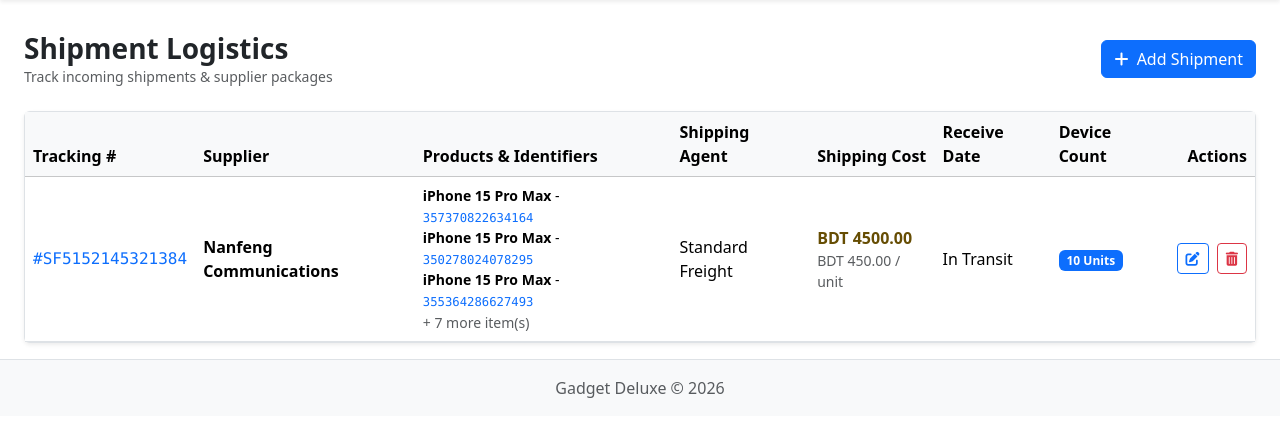
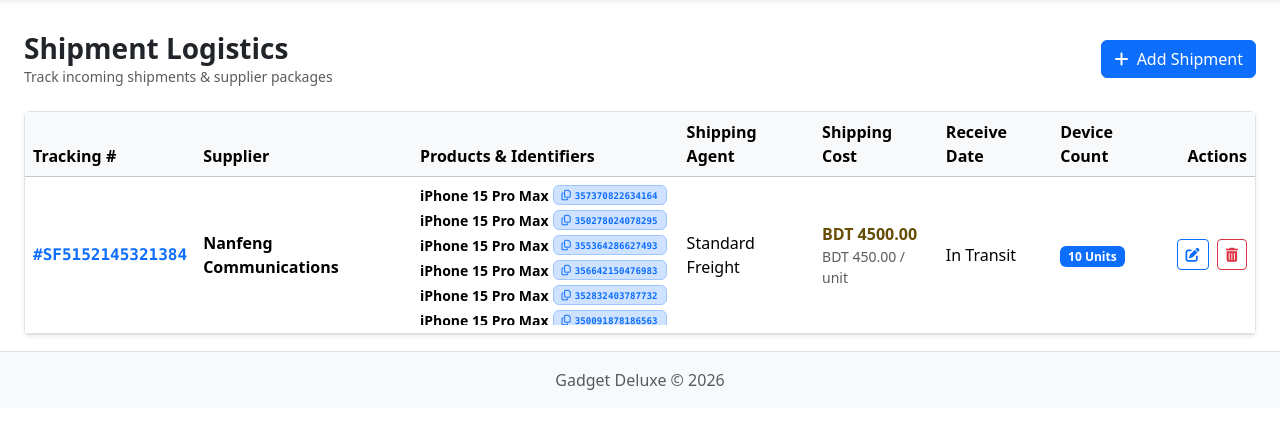
Before and after one commit to jubaerkhan49/gadget-deluxe, a Django app: page /shipments/ in a window 1280 px wide; the page is wider, and only the part inside the window is pictured. Shown: the part 105-542 px from the top of that part. Run offline with Django 5.2, Linux system fonts and the light colour scheme; a user stored in the database is signed in; data comes from the database, SQL or seed files in the repository; parts of the project's set-up code (start-up, migrations or seed data) failed here and were passed over; some libraries are stand-ins or nearby versions.

Commit message:
Allow row click to edit shipment, display all IMEIs in shipment table, and enable click to copy IMEI

```diff
--- a/backend/templates/shipments/list.html
+++ b/backend/templates/shipments/list.html
@@ -12,6 +12,42 @@
         <i class="fa-solid fa-plus me-1"></i> Add Shipment
     </button>
 </div>
+
+<style>
+.shipment-row {
+    cursor: pointer;
+    transition: background-color 0.15s ease-in-out;
+}
+.shipment-row:hover {
+    background-color: rgba(var(--bs-primary-rgb), 0.05) !important;
+}
+.copy-imei-badge {
+    cursor: pointer;
+    transition: all 0.2s ease;
+    user-select: none;
+    display: inline-flex;
+    align-items: center;
+}
+.copy-imei-badge:hover {
+    background-color: var(--bs-primary) !important;
+    color: #fff !important;
+    border-color: var(--bs-primary) !important;
+    transform: translateY(-1px);
+    box-shadow: 0 2px 4px rgba(0,0,0,0.1);
+}
+.copy-imei-badge:hover code,
+.copy-imei-badge:hover i {
+    color: #fff !important;
+}
+.copy-imei-badge:active {
+    transform: scale(0.96);
+}
+.devices-scroll-container {
+    max-height: 140px;
+    overflow-y: auto;
+    scrollbar-width: thin;
+}
+</style>
 
 <div class="card border shadow-sm">
     <div class="table-responsive">
@@ -30,22 +66,27 @@
             </thead>
             <tbody>
                 {% for shipment in shipments %}
-                <tr>
-                    <td><code class="text-primary fs-6">#{{ shipment.tracking_number }}</code></td>
+                <tr class="shipment-row" data-bs-toggle="modal" data-bs-target="#editShipmentModal{{ shipment.id }}" title="Click row to edit shipment">
+                    <td><code class="text-primary fs-6 fw-bold">#{{ shipment.tracking_number }}</code></td>
                     <td class="fw-semibold">{{ shipment.supplier.name }}</td>
                     <td>
-                        {% for dev in shipment.devices.all|slice:":3" %}
-                        <div class="small">
-                            <strong>{{ dev.model }}</strong>
-                            {% if dev.imei %}- <code class="text-primary">{{ dev.imei }}</code>{% endif %}
-                            {% if dev.serial_number and dev.serial_number != dev.imei %}<span class="text-muted">(SN: {{ dev.serial_number }})</span>{% endif %}
+                        <div class="devices-scroll-container pe-1">
+                            {% for dev in shipment.devices.all %}
+                            <div class="small d-flex align-items-center gap-1 mb-1">
+                                <span class="fw-semibold text-truncate" style="max-width: 150px;">{{ dev.model }}</span>
+                                {% if dev.imei %}
+                                <span class="badge bg-primary-subtle text-primary border border-primary-subtle copy-imei-badge py-1 px-2" data-imei="{{ dev.imei }}" title="Click to copy IMEI">
+                                    <i class="fa-regular fa-copy me-1"></i><code class="text-primary">{{ dev.imei }}</code>
+                                </span>
+                                {% endif %}
+                                {% if dev.serial_number and dev.serial_number != dev.imei %}
+                                <span class="text-muted" style="font-size: 0.75rem;">(SN: {{ dev.serial_number }})</span>
+                                {% endif %}
+                            </div>
+                            {% empty %}
+                            <span class="text-muted small">No items added</span>
+                            {% endfor %}
                         </div>
-                        {% empty %}
-                        <span class="text-muted small">No items added</span>
-                        {% endfor %}
-                        {% if shipment.devices.count > 3 %}
-                        <div class="small text-muted">+ {{ shipment.devices.count|add:"-3" }} more item(s)</div>
-                        {% endif %}
                     </td>
                     <td>{{ shipment.shipping_company|default:'Standard Freight' }}</td>
                     <td>
@@ -59,7 +100,7 @@
                     </td>
                     <td>{{ shipment.receive_date|date:"Y-m-d"|default:'In Transit' }}</td>
                     <td><span class="badge bg-primary">{{ shipment.total_devices_count }} Units</span></td>
-                    <td class="text-end text-nowrap">
+                    <td class="text-end text-nowrap" onclick="event.stopPropagation();">
                         <button type="button" class="btn btn-sm btn-outline-primary me-1" data-bs-toggle="modal"
                             data-bs-target="#editShipmentModal{{ shipment.id }}" title="Edit Shipment">
                             <i class="fa-solid fa-pen-to-square"></i>
@@ -200,7 +241,15 @@
                                             {% for dev in shipment.devices.all %}
                                             <tr>
                                                 <td class="fw-semibold">{{ dev.model }}</td>
-                                                <td><code>{{ dev.imei }}</code></td>
+                                                <td>
+                                                    {% if dev.imei %}
+                                                    <span class="badge bg-primary-subtle text-primary border border-primary-subtle copy-imei-badge py-1 px-2" data-imei="{{ dev.imei }}" title="Click to copy IMEI">
+                                                        <i class="fa-regular fa-copy me-1"></i><code class="text-primary">{{ dev.imei }}</code>
+                                                    </span>
+                                                    {% else %}
+                                                    <span class="text-muted">-</span>
+                                                    {% endif %}
+                                                </td>
                                                 <td><span class="badge bg-secondary-subtle text-secondary-emphasis">{{ dev.get_variant_display|default:'Standard' }}</span></td>
                                                 <td><span class="badge bg-primary-subtle text-primary">{{ dev.get_current_status_display }}</span></td>
                                                 <td class="text-success fw-semibold">BDT {{ dev.buying_price }}</td>
@@ -636,6 +685,53 @@
         });
     });
 
+    // Helper function to copy text to clipboard with fallback
+    function copyTextToClipboard(text) {
+        if (navigator.clipboard && window.isSecureContext) {
+            return navigator.clipboard.writeText(text);
+        } else {
+            const textArea = document.createElement('textarea');
+            textArea.value = text;
+            textArea.style.position = 'fixed';
+            textArea.style.left = '-999999px';
+            textArea.style.top = '-999999px';
+            document.body.appendChild(textArea);
+            textArea.focus();
+            textArea.select();
+            return new Promise((resolve, reject) => {
+                const successful = document.execCommand('copy');
+                textArea.remove();
+                if (successful) resolve();
+                else reject(new Error('execCommand copy failed'));
+            });
+        }
+    }
+
+    // Global event listener for click-to-copy IMEI badges
+    document.addEventListener('click', function(e) {
+        const copyBadge = e.target.closest('.copy-imei-badge');
+        if (copyBadge) {
+            e.stopPropagation();
+            e.preventDefault();
+            const imei = copyBadge.getAttribute('data-imei');
+            if (imei) {
+                const originalHtml = copyBadge.innerHTML;
+                copyTextToClipboard(imei).then(() => {
+                    copyBadge.innerHTML = '<i class="fa-solid fa-check text-success me-1"></i>Copied!';
+                    copyBadge.classList.add('bg-success-subtle', 'text-success', 'border-success-subtle');
+                    copyBadge.classList.remove('bg-primary-subtle', 'text-primary', 'border-primary-subtle');
+                    setTimeout(() => {
+                        copyBadge.innerHTML = originalHtml;
+                        copyBadge.classList.remove('bg-success-subtle', 'text-success', 'border-success-subtle');
+                        copyBadge.classList.add('bg-primary-subtle', 'text-primary', 'border-primary-subtle');
+                    }, 1500);
+                }).catch(err => {
+                    console.error('Failed to copy IMEI: ', err);
+                });
+            }
+        }
+    });
+
     updateTotalBuyingPrice();
 });
 </script>
```
Also changed, not shown: 1 other file.
